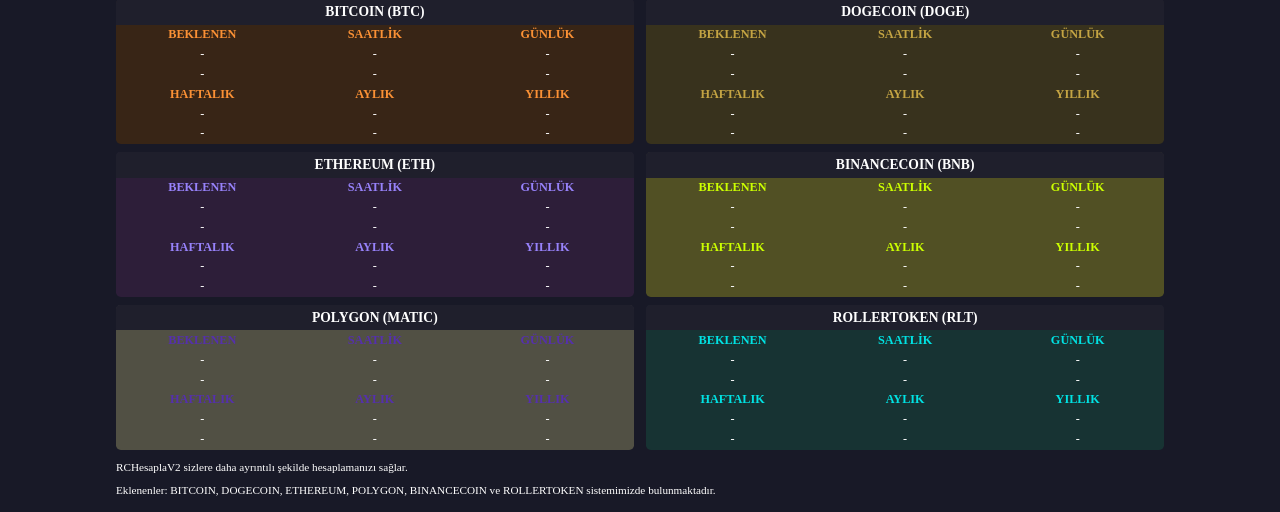
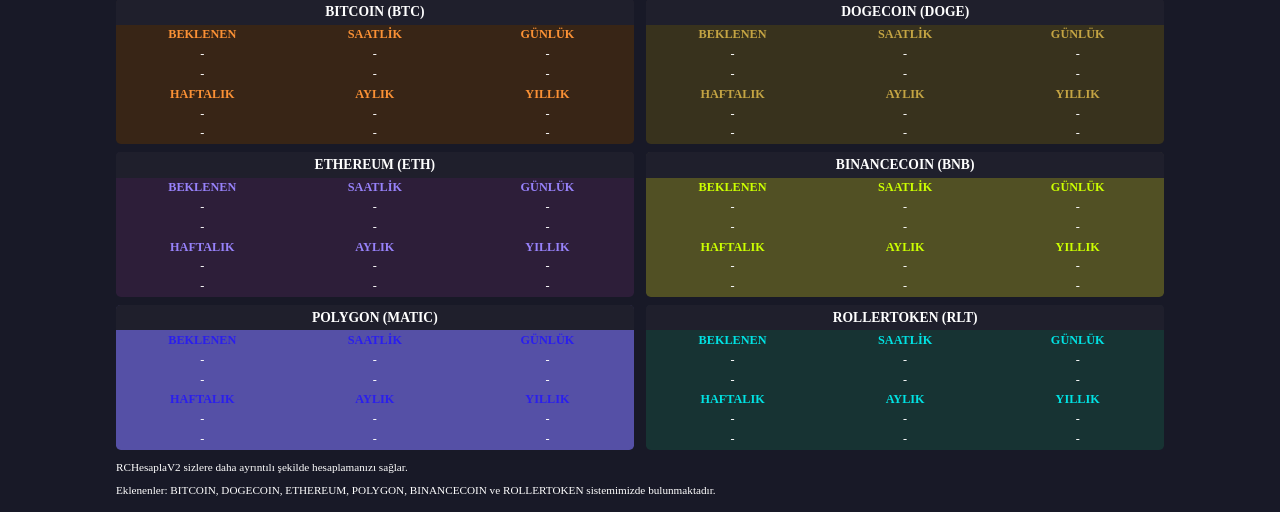
Before and after one commit to vasyok-92/rchesapla, a PHP site: page /v2 in a window 1280 px wide. Shown: the part 391-903 px from the top of the page. Run offline with PHP 8.4, Linux system fonts and the light colour scheme; some web fonts are replaced.

Commit message:
Güncellendi!

```diff
--- a/v2/index.htm
+++ b/v2/index.htm
@@ -52,10 +52,10 @@
 	<div class="tabs-layout">
 		<div class="tabs-header">
 			<button onclick="changeTab('data')" id="data-tab-btn" class="data-tab-btn">
-				Data
+				Kazım Bilgileri
 			</button>
 			<button onclick="changeTab('results')" id="results-tab-btn" class="results-tab-btn">
-				Results
+				Sonuçlar
 			</button>
 		</div>
 		<div id="tab1-content" class="tab1-content">
--- a/v2/static/css/home.css
+++ b/v2/static/css/home.css
@@ -340,12 +340,12 @@
 }
 
 .hero .tabs-layout .tab2-content .matic-box {
-  background: #515044;
+  background: #5550a6;
 }
 
 .hero .tabs-layout .tab2-content .matic-box .table-headers {
   font-weight: bold;
-  color: #5530ac;
+  color: #2a1eee;
 }
 
 .hero .tabs-layout .tab2-content table {
```
